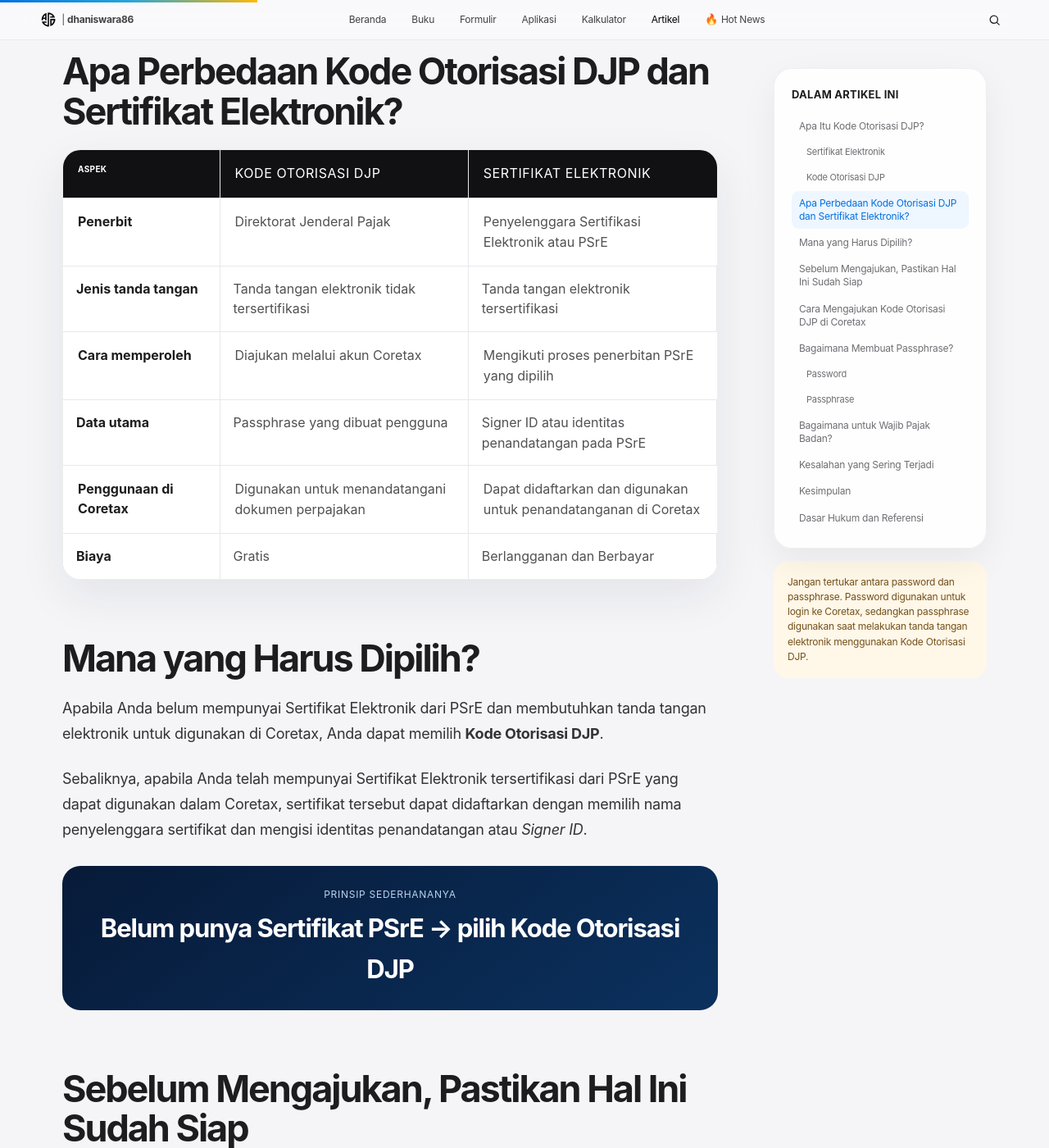
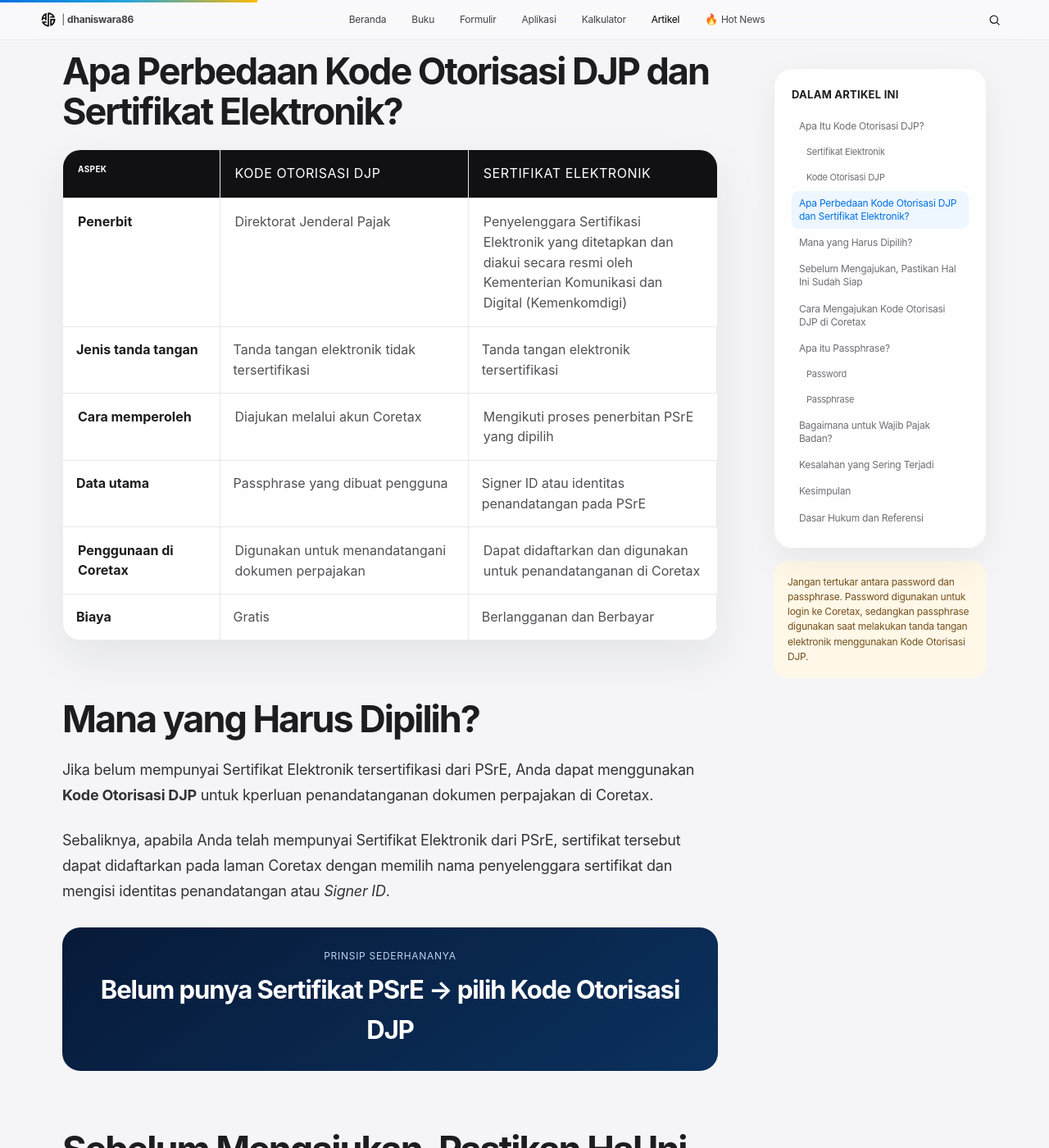
Before and after one commit to dhaniswara86/dhaniswara86.github.io, a Jekyll site: the page built from _artikel/sertifikat-elektronik-coretax.md, in a window 1280 px wide and 1400 px high, scrolled down 1778 px. Shown: the whole window at 82% size. Built offline with Jekyll 4.4.1, drawn with Linux system fonts in a browser that asks for light colours; some of the changed text lies outside the part shown.

Commit message:
Revise content on electronic signatures and KO DJP
Updated content for clarity and accuracy regarding electronic signatures and authorization codes in Coretax.

```diff
--- a/_artikel/sertifikat-elektronik-coretax.md
+++ b/_artikel/sertifikat-elektronik-coretax.md
@@ -55,7 +53,7 @@
 <section id="pengertian">
 <h2>Apa Itu Kode Otorisasi DJP?</h2>
 <p>
-Untuk penerbitan bukti potong, faktur pajak, pelaporan SPT, dan permohonan layanan administrasi di Coretax dibutuhkan tanda tangan elektronik. Di dalam Peraturan Menteri Keuangan (PMK) Nomor 81 Tahun 2024 s.t.d.d. PMK 1 Tahun 2026, tanda tangan elektronik terbagi ke dalam dua jenis, yaitu: (1) Sertifikat Elektronik, dan (2) Kode Otorisasi DJP.
+Untuk penerbitan bukti potong, faktur pajak, pelaporan SPT, dan permohonan layanan administrasi di Coretax dibutuhkan tanda tangan elektronik. Di dalam Peraturan Menteri Keuangan (PMK) Nomor 81 Tahun 2024 s.t.d.d. PMK 1 Tahun 2026, tanda tangan elektronik terbagi ke dalam dua jenis, yaitu: <b>(1) Sertifikat Elektronik</b>, dan <b>(2) Kode Otorisasi DJP</b>.
 </p>
 
 <div class="jk-certificate-grid se-icon-card-grid">
@@ -116,7 +114,7 @@
 <tr>
 <td data-label="Aspek">Penerbit</td>
 <td data-label="Kode Otorisasi DJP">Direktorat Jenderal Pajak</td>
-<td data-label="Sertifikat Elektronik">Penyelenggara Sertifikasi Elektronik atau PSrE</td>
+<td data-label="Sertifikat Elektronik">Penyelenggara Sertifikasi Elektronik yang ditetapkan dan diakui secara resmi oleh Kementerian Komunikasi dan Digital (Kemenkomdigi)</td>
 </tr>
 <tr>
 <td data-label="Aspek">Jenis tanda tangan</td>
@@ -151,10 +149,10 @@
 <section id="pilihan">
 <h2>Mana yang Harus Dipilih?</h2>
 <p>
-Apabila Anda belum mempunyai Sertifikat Elektronik dari PSrE dan membutuhkan tanda tangan elektronik untuk digunakan di Coretax, Anda dapat memilih <strong>Kode Otorisasi DJP</strong>.
+Jika belum mempunyai Sertifikat Elektronik tersertifikasi dari PSrE, Anda dapat menggunakan <strong>Kode Otorisasi DJP</strong> untuk kperluan penandatanganan dokumen perpajakan di Coretax.
 </p>
 <p>
-Sebaliknya, apabila Anda telah mempunyai Sertifikat Elektronik tersertifikasi dari PSrE yang dapat digunakan dalam Coretax, sertifikat tersebut dapat didaftarkan dengan memilih nama penyelenggara sertifikat dan mengisi identitas penandatangan atau <em>Signer ID</em>.
+Sebaliknya, apabila Anda telah mempunyai Sertifikat Elektronik dari PSrE, sertifikat tersebut dapat didaftarkan pada laman Coretax dengan memilih nama penyelenggara sertifikat dan mengisi identitas penandatangan atau <em>Signer ID</em>.
 </p>
 
 <div class="jk-formula-box">
@@ -170,7 +168,7 @@
 <span class="se-ready-icon" aria-hidden="true">
 <svg viewBox="0 0 24 24" fill="none"><path d="M8 4.75h8A2.25 2.25 0 0 1 18.25 7v10A2.25 2.25 0 0 1 16 19.25H8A2.25 2.25 0 0 1 5.75 17V7A2.25 2.25 0 0 1 8 4.75Z"/><path d="M9 8.25h6M9 11.5h3.5"/><path d="m10 15 1.4 1.4L14.8 13"/></svg>
 </span>
-<span class="se-ready-text">Akun Coretax sudah dapat digunakan untuk login.</span>
+<span class="se-ready-text">Telah memiliki Akun Coretax untuk login.</span>
 </li>
 <li class="se-ready-item">
 <span class="se-ready-icon" aria-hidden="true">
@@ -329,7 +327,7 @@
 </section>
 
 <section id="passphrase">
-<h2>Bagaimana Membuat Passphrase?</h2>
+<h2>Apa itu Passphrase?</h2>
 <p>
 Passphrase bukan kata sandi untuk masuk ke akun Coretax. Passphrase digunakan ketika pengguna melakukan tindakan yang membutuhkan tanda tangan elektronik.
 </p>
@@ -424,22 +422,6 @@
 <div>
 <strong>Membagikan passphrase kepada pegawai lain</strong>
 <p>Passphrase merupakan bagian dari otorisasi pengguna dan harus dijaga kerahasiaannya.</p>
-</div>
-</article>
-
-<article class="jk-mistake-item">
-<span class="jk-mistake-number">5</span>
-<div>
-<strong>Mengira Kode Otorisasi sama dengan role signer</strong>
-<p>Kode Otorisasi merupakan alat tanda tangan. Kewenangan menandatangani dokumen tetap mengikuti role dan hubungan pengguna dengan Wajib Pajak.</p>
-</div>
-</article>
-
-<article class="jk-mistake-item">
-<span class="jk-mistake-number">6</span>
-<div>
-<strong>Tidak mengecek status sebelum batas pelaporan</strong>
-<p>Lakukan pengecekan lebih awal agar masalah status Invalid tidak baru diketahui ketika akan menyampaikan SPT.</p>
 </div>
 </article>
 </div>
```
Also changed, not shown: other parts of _artikel/sertifikat-elektronik-coretax.md (+2 -4 lines).
